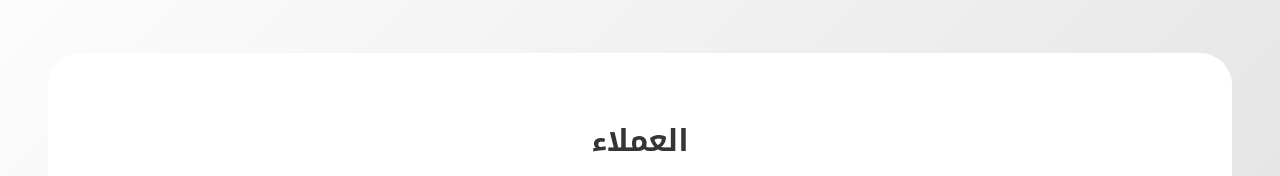
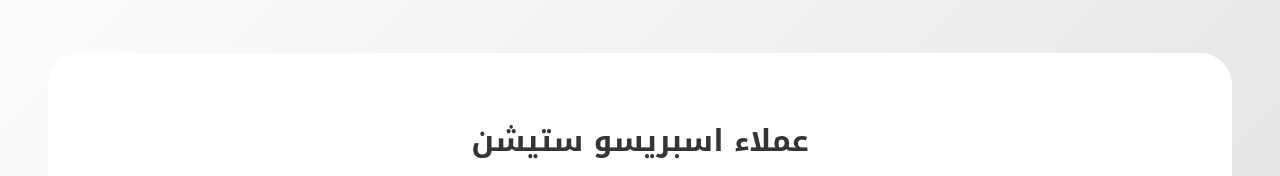
Before and after one commit to Glitchv100/Espresso-Station10, a plain HTML site: page index.html in a window 1280 px wide. Shown: the part 3380-3556 px from the top of the page. Drawn offline with nearby package versions, Linux system fonts and the light colour scheme; files whose address does not match are found by name.

Commit message:
Update index.html

```diff
--- a/index.html
+++ b/index.html
@@ -626,7 +626,7 @@
 
     <section class="brand client py-70 rounded-5 mx-md-5 mx-3" style="background: #ffffff">
         <div class="container">
-            <h2 class="title-section">العملاء</h2>
+            <h2 class="title-section">عملاء اسبريسو ستيشن</h2>
             <div class="row justify-content-center g-5">
                 <div class="col-md-2 col-sm-4 col-6 wow fadeInUpBig">
                     <a href="#black">
```
